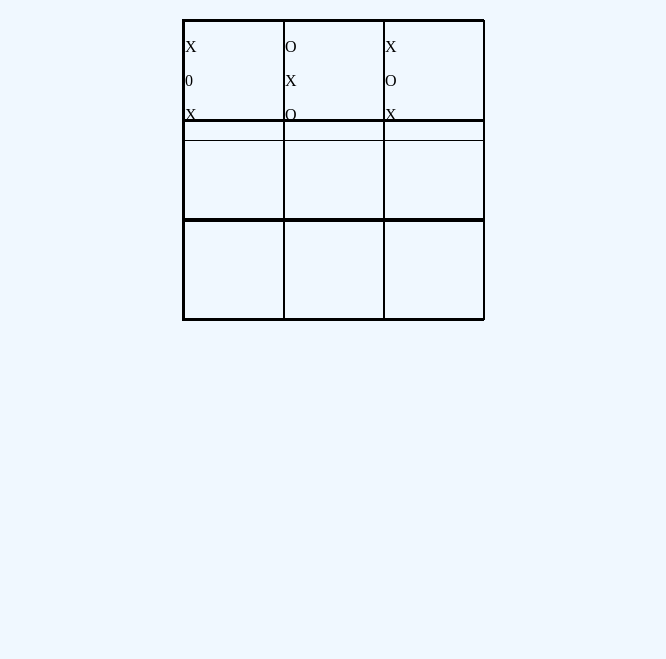
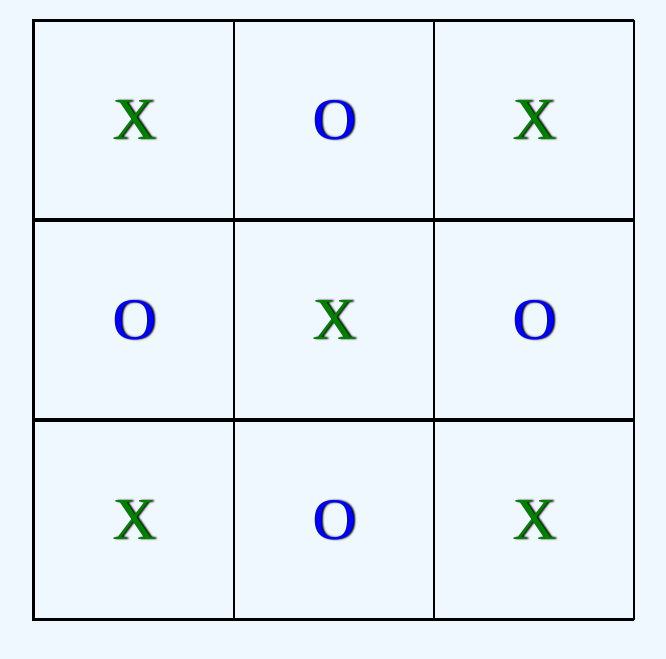
Before and after one commit to csnova/ticTacToe, a plain HTML site: page index.html in a window 1280 px wide. Shown: the part 69-728 px from the top of the page, without its empty margins (307-973 px from the left). Drawn offline with Linux system fonts and the light colour scheme.

Commit message:
Bug Fix Realized that document.querySelector (foo)  will find the first foo in the document. Changed to row.querySelector(foo) with row being a variable selecting the correct row .

```diff
--- a/script.js
+++ b/script.js
@@ -7,7 +7,7 @@ const Player = (name, piece) => {
 const gameBoard = (() => {
   const board = [
     ["X", "O", "X"],
-    ["0", "X", "O"],
+    ["O", "X", "O"],
     ["X", "O", "X"],
   ];
   return {
@@ -20,12 +20,16 @@ const displayController = (() => {
   for (const row of gameBoard.board) {
     let j = 0;
     for (const tile of row) {
-      const board = document.querySelector(`.board`);
       const row = document.querySelector(`.row-${i}`);
-      const column = document.querySelector(`.column-${j}`);
-      const tile = document.createElement("p");
-      tile.textContent = gameBoard.board[i][j];
-      column.appendChild(tile);
+      const column = row.querySelector(`.column-${j}`);
+      const para = document.createElement("p");
+      if (gameBoard.board[i][j] == "X") {
+        para.classList.add("X");
+      } else {
+        para.classList.add("O");
+      }
+      para.textContent = gameBoard.board[i][j];
+      column.appendChild(para);
       console.log(i, j);
       console.log(gameBoard.board[i][j]);
       j++;
@@ -35,4 +39,3 @@ const displayController = (() => {
 })();
 
 displayController;
-// console.table(gameBoard.board[1][2]);
--- a/styles.css
+++ b/styles.css
@@ -19,56 +19,69 @@ html {
 
 .board {
   display: grid;
-  grid-template-rows: 100px 100px 100px;
+  grid-template-rows: 200px 200px 200px;
   border: 1px solid black;
-  width: 300px;
-  height: 300px;
+  width: 600px;
+  height: 600px;
 }
 
 .row-0 {
   grid-row-start: 1;
   grid-row-end: 2;
-  display: grid;
-  grid-template-columns: 100px 100px 100px;
-  border: 1px solid black;
 }
 
 .row-1 {
   grid-row-start: 2;
   grid-row-end: 3;
-  display: grid;
-  grid-template-columns: 100px 100px 100px;
-  border: 1px solid black;
 }
 
 .row-2 {
   grid-row-start: 3;
   grid-row-end: 4;
+}
+
+.row-0,
+.row-1,
+.row-2 {
   display: grid;
-  grid-template-columns: 100px 100px 100px;
+  grid-template-columns: 200px 200px 200px;
   border: 1px solid black;
 }
 
 .column-0 {
   grid-column-start: 1;
   grid-row-end: 2;
-  grid-row-start: 1;
-  grid-row-end: 2;
-  border: 1px solid black;
 }
 
 .column-1 {
   grid-column-start: 2;
   grid-row-end: 3;
-  grid-row-start: 1;
-  grid-row-end: 2;
-  border: 1px solid black;
 }
 
 .column-2 {
   grid-column-start: 3;
   grid-row-end: 4;
+}
+
+.column-0,
+.column-1,
+.column-2 {
   grid-row-start: 1;
   grid-row-end: 2;
   border: 1px solid black;
+  display: flex;
+  justify-content: center;
+  align-items: center;
 }
+
+.O {
+  color: blue;
+  font-size: 60px;
+  text-shadow: black 2px 0px 2px;
+}
+
+.X {
+  color: green;
+  font-size: 60px;
+  text-shadow: black 2px 0px 2px;
+}
```
